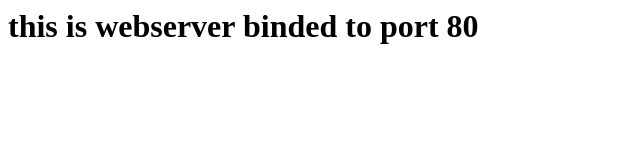
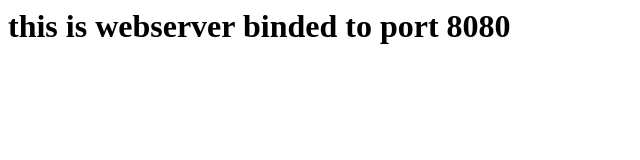
Before and after one commit to pratiksan71/jenkins-docker, a plain HTML site: page index.html in a window 1280 px wide. Shown: the full height of the page, 0-640 px from the left. Drawn offline with Linux system fonts and the light colour scheme.

Commit message:
Update index.html

```diff
--- a/index.html
+++ b/index.html
@@ -1 +1 @@
-<h1>this is webserver binded to port 80</h1>
+<h1>this is webserver binded to port 8080</h1>
```
